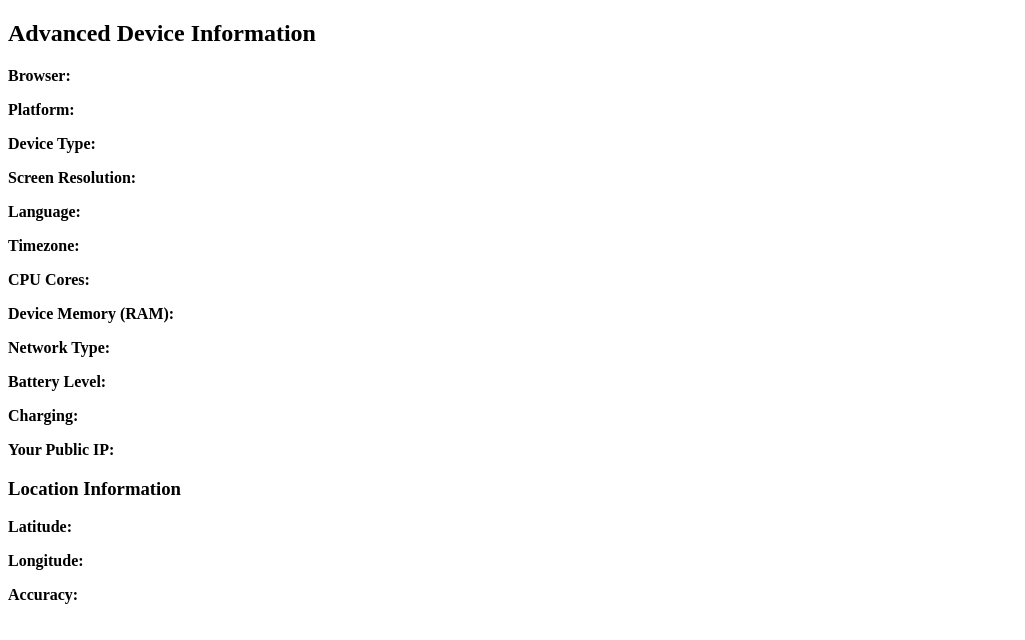
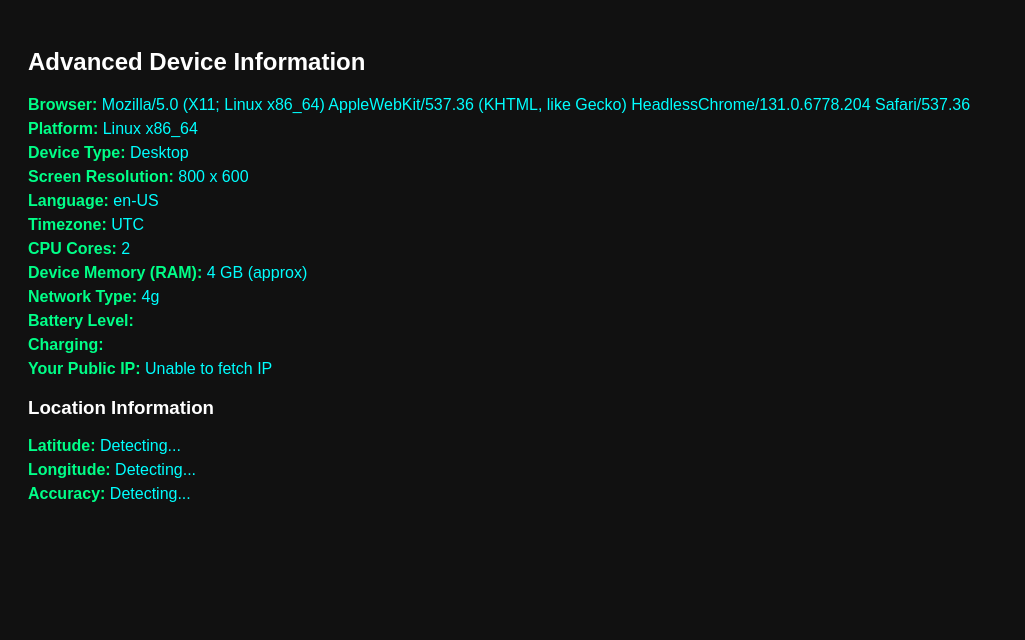
Before and after one commit to software4-ai/visitor-info, a plain HTML site: page index.html in a window 1280 px wide. Shown: the whole page, without its empty margins (0-1025 px from the left). Drawn offline with Linux system fonts and the light colour scheme; no server answers.

Commit message:
index.html

```diff
--- a/index.html
+++ b/index.html
@@ -1,11 +1,35 @@
 <!DOCTYPE html>
-<html>
+<html lang="en">
 <head>
-    <title>Advanced Visitor Info</title>
+<meta charset="UTF-8">
+<meta name="viewport" content="width=device-width, initial-scale=1.0">
+<title>Device Info Analyzer</title>
+
+<!-- PWA -->
 <link rel="manifest" href="manifest.json">
 <meta name="theme-color" content="#111111">
+
+<style>
+body {
+    background: #111;
+    color: #00ff88;
+    font-family: Arial, sans-serif;
+    padding: 20px;
+}
+h2, h3 {
+    color: #ffffff;
+}
+p {
+    margin: 6px 0;
+}
+span {
+    color: #00ffff;
+}
+</style>
+
 </head>
 <body>
+
 <h2>Advanced Device Information</h2>
 
 <p><b>Browser:</b> <span id="browser"></span></p>
@@ -37,7 +61,7 @@
 document.getElementById("cpu").innerText = navigator.hardwareConcurrency || "Not Available";
 document.getElementById("ram").innerText = navigator.deviceMemory ? navigator.deviceMemory + " GB (approx)" : "Not Available";
 
-    // Device Type Detection
+// Device Type
 function getDeviceType() {
     const ua = navigator.userAgent;
     if (/mobile/i.test(ua)) return "Mobile";
@@ -46,14 +70,14 @@
 }
 document.getElementById("device").innerText = getDeviceType();
 
-    // Network Information
+// Network
 if (navigator.connection) {
     document.getElementById("network").innerText = navigator.connection.effectiveType;
 } else {
     document.getElementById("network").innerText = "Not Available";
 }
 
-    // Battery Information
+// Battery
 if (navigator.getBattery) {
     navigator.getBattery().then(function(battery) {
         document.getElementById("battery").innerText = (battery.level * 100) + "%";
@@ -64,14 +88,17 @@
     document.getElementById("charging").innerText = "Not Available";
 }
 
-    // Fetch Public IP
+// Public IP
 fetch("https://api.ipify.org?format=json")
 .then(response => response.json())
 .then(data => {
     document.getElementById("ip").innerText = data.ip;
+})
+.catch(() => {
+    document.getElementById("ip").innerText = "Unable to fetch IP";
 });
 
-    // Improved Geolocation
+// Geolocation
 if ("geolocation" in navigator) {
 
     document.getElementById("lat").innerText = "Detecting...";
@@ -83,13 +110,9 @@
             document.getElementById("lat").innerText = position.coords.latitude;
             document.getElementById("lon").innerText = position.coords.longitude;
             document.getElementById("accuracy").innerText = position.coords.accuracy + " meters";
-                console.log("Location success:", position);
         },
         function(error) {
-                console.log("Error code:", error.code);
-                console.log("Error message:", error.message);
-
-                document.getElementById("lat").innerText = "Error: " + error.message;
+            document.getElementById("lat").innerText = error.message;
             document.getElementById("lon").innerText = "-";
             document.getElementById("accuracy").innerText = "-";
         },
@@ -105,14 +128,14 @@
     document.getElementById("lon").innerText = "Not Supported";
     document.getElementById("accuracy").innerText = "Not Supported";
 }
-    <script>
+
+// Service Worker Registration
 if ('serviceWorker' in navigator) {
     navigator.serviceWorker.register('sw.js')
     .then(function() {
         console.log("Service Worker Registered");
     });
 }
-</script>
 
 </script>
 
```
Lines whose indentation alone changed are shown as unchanged.
